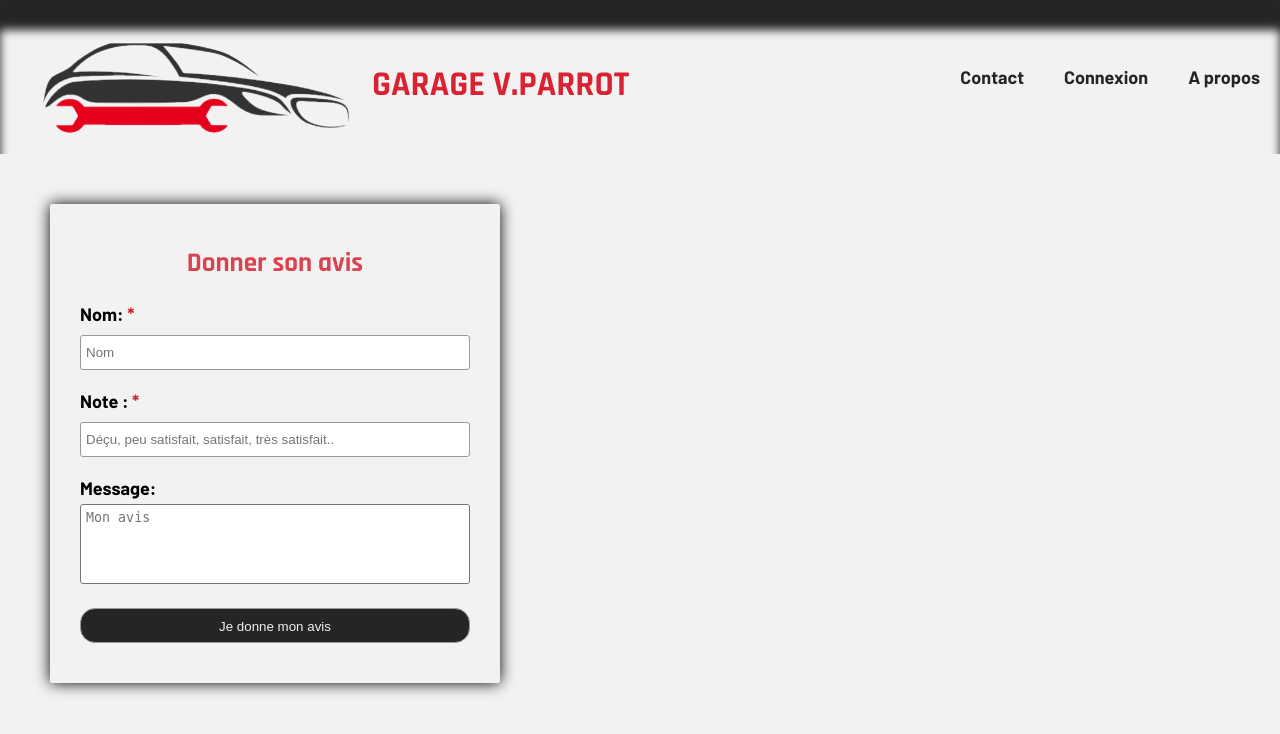
After one commit to LorenzoM27/GarageVParrot, a PHP site: page /opinion/opinions-add.php in a window 1280 px wide. The commit adds this page. Shown: the top 734 px of the page. Run offline with PHP 8.4, Linux system fonts and the light colour scheme; some libraries are stand-ins or nearby versions.

Commit message:
opinion add

```diff
--- /dev/null
+++ b/js/opinion-validate.js
@@ -0,0 +1,26 @@
+function opinionValidate() {
+    var isValid = true;
+
+    var name = $("#name").val();
+    var score = $("#score").val();
+    var display = $("#display").val();
+    var message = $("#message").val();
+
+    if (name == "") {
+        $("#name").css('border', '#fb0505 1px solid');
+        isValid = false;
+    }
+    if (score == "") {
+        $("#score").css('border', '#fb0505 1px solid');
+        isValid = false;
+    }
+    if (display == "") {
+        $("#display").css('border', '#fb0505 1px solid');
+        isValid = false;
+    }
+    if (message == "") {
+        $("#message").css('border', '#fb0505 1px solid');
+        isValid = false;
+    }
+    return isValid;
+}
--- /dev/null
+++ b/opinion/opinions-add.php
@@ -0,0 +1,71 @@
+<!DOCTYPE html>
+<html lang="fr">
+   <head>
+      <meta charset="UTF-8">
+      <meta http-equiv="X-UA-Compatible" content="IE=edge">
+      <meta name="viewport" content="width=device-width, initial-scale=1.0">
+      <link rel="stylesheet" href="../css/common.css" type="text/css">
+      <link rel="stylesheet" href="../css/contact.css" type="text/css">
+      <script src="http://ajax.googleapis.com/ajax/libs/jquery/1.11.0/jquery.min.js"></script>
+      <script type="text/javascript" src="js/opinion-validate.js"></script>
+      <title>Gérer les comptes utilisateurs</title>
+   </head>
+   <body>
+   <header>
+        <section class="headerSection">
+            <div class="container headerLogo">
+                <a href="index.php"><img class="logo" src="../img/garage-vparrot-t.png" alt="Logo Garage V.Parrot"><h1> GARAGE V.PARROT</h1>
+            </div>
+            <nav class="headerNav">
+                <ul class="container">
+                    <li><a class="t" href="#"> </a></li>
+                    <li><a class="header-button" href="contact.php">Contact</a></li>
+                    <li><a class="header-button" href="login.php">Connexion</a></li>
+                    <li><a class="header-button" href="#">A propos</a></li>
+                </ul>
+            </nav>
+        </section>
+    </header>
+      <main>
+         <?php
+            require('../registration/config.php');
+            if (isset($_REQUEST['name'], $_REQUEST['score'], $_REQUEST['display'], $_REQUEST['message'])){
+
+              $name = stripslashes($_REQUEST['name']);
+              $name = mysqli_real_escape_string($conn, $name);
+
+              $score = stripslashes($_REQUEST['score']);
+
+              $display = stripslashes($_REQUEST['display']);
+              $display = mysqli_real_escape_string($conn, $display);
+
+              $message = stripslashes($_REQUEST['message']);
+              $message = mysqli_real_escape_string($conn, $message);
+
+              $query = "INSERT into `opinion` ( name, score, display, message)
+                    VALUES ('$name', 'score', 'display', 'message')";
+              $res = mysqli_query($conn, $query);
+             }
+             ?>
+        <form id="form" enctype="multipart/form-data" onsubmit="return opinionValidate()" method="post">
+                <h2>Donner son avis</h2>
+                <label>Nom: <span>*</span></label>
+                <input type="text" id="name" name="name" placeholder="Nom"/>
+                <input type="hidden" type="text" id="display" name="display" value="non"/>
+                <label>Note : <span>*</span></label>
+                <input type="text" id="score" name="score" placeholder="Déçu, peu satisfait, satisfait, très satisfait.."/>
+                <label>Message:</label>
+                <textarea id="message" name="message" placeholder="Mon avis"></textarea>
+                <input class="button" type="submit" name="send" value="Je donne mon avis"/>
+                <div id="statusMessage">
+                    <?php if (! empty($db_msg)) { ?>
+                    <p class='<?php echo $type_db_msg; ?>Message'><?php echo $db_msg; ?></p>
+                    <?php } ?>
+                    <?php if (! empty($mail_msg)) { ?>
+                    <p class='<?php echo $type_mail_msg; ?>Message'><?php echo $mail_msg; ?></p>
+                    <?php } ?>
+                </div>
+            </form>
+      </main>
+   </body>
+</html>
--- a/opinion/opinions-list.php
+++ b/opinion/opinions-list.php
@@ -30,6 +30,6 @@
             ?>
 
     </div>
-    <a class="button" href="#">Je donne mon avis</a>
+    <a class="button" href="opinion/opinions-add.php">Je donne mon avis</a>
 
 </section>
```
